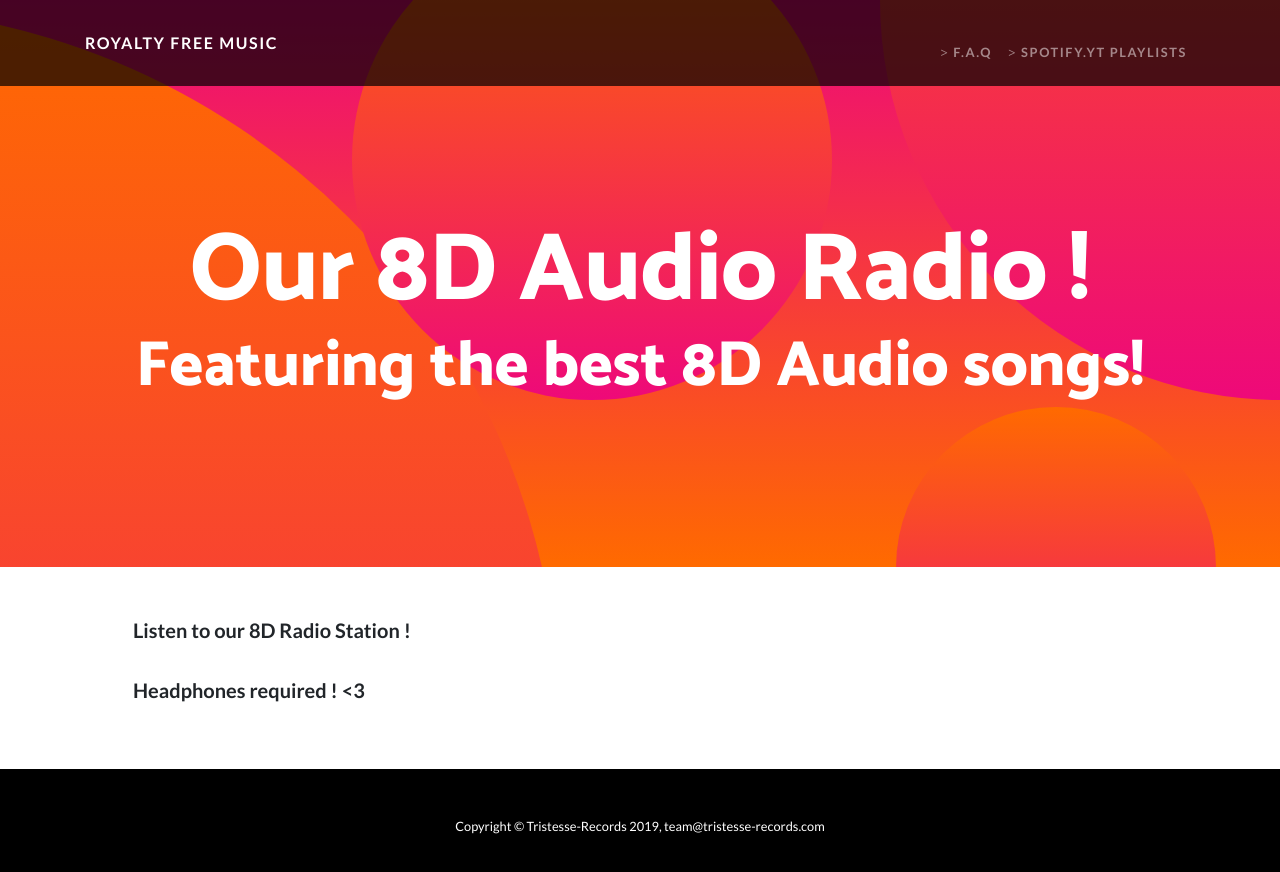
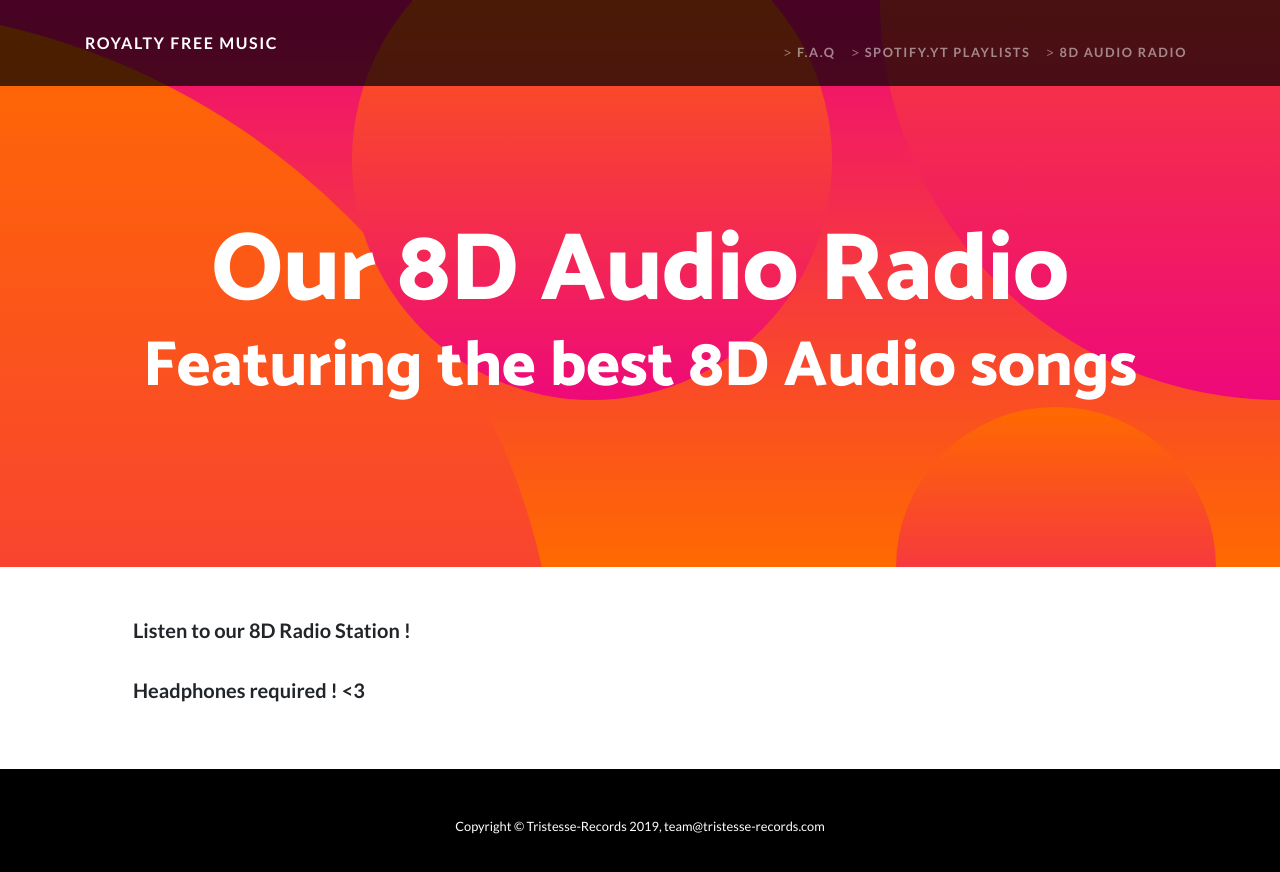
Before and after one commit to freeroyaltyfree/freeroyaltymusic, a website: page radio_8d_audio.html in a window 1280 px wide. Drawn offline with Linux system fonts and the light colour scheme.

Commit message:
Update radio_8d_audio.html

```diff
--- a/radio_8d_audio.html
+++ b/radio_8d_audio.html
@@ -41,6 +41,9 @@
           <li class="nav-item">
             <a class="nav-link" href="playlists.html"><br>&#707; Spotify.YT Playlists</b></a>
           </li>
+   <li class="nav-item">
+            <a class="nav-link" href="radio_8d_audio.html"><br>&#707; 8D Audio Radio</b></a>
+          </li>
         </ul>
       </div>
     </div>
@@ -49,8 +52,8 @@
   <header class="masthead text-center text-white">
     <div class="masthead-content">
       <div class="container">
-        <h1 class="masthead-heading mb-0">Our 8D Audio Radio !</h1>
-        <h2 class="masthead-subheading mb-0">Featuring the best 8D Audio songs!</h2>
+        <h1 class="masthead-heading mb-0">Our 8D Audio Radio</h1>
+        <h2 class="masthead-subheading mb-0">Featuring the best 8D Audio songs</h2>
 
       </div>
     </div>
```
